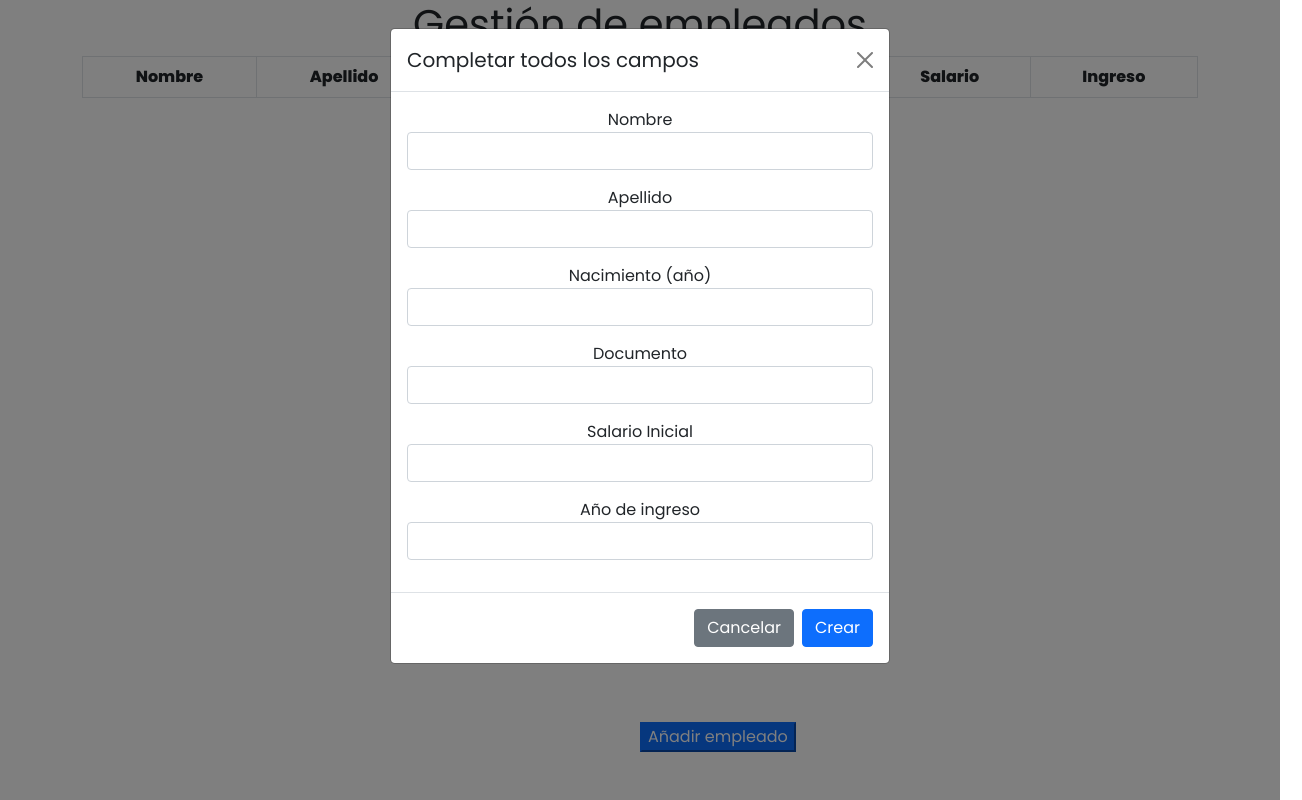
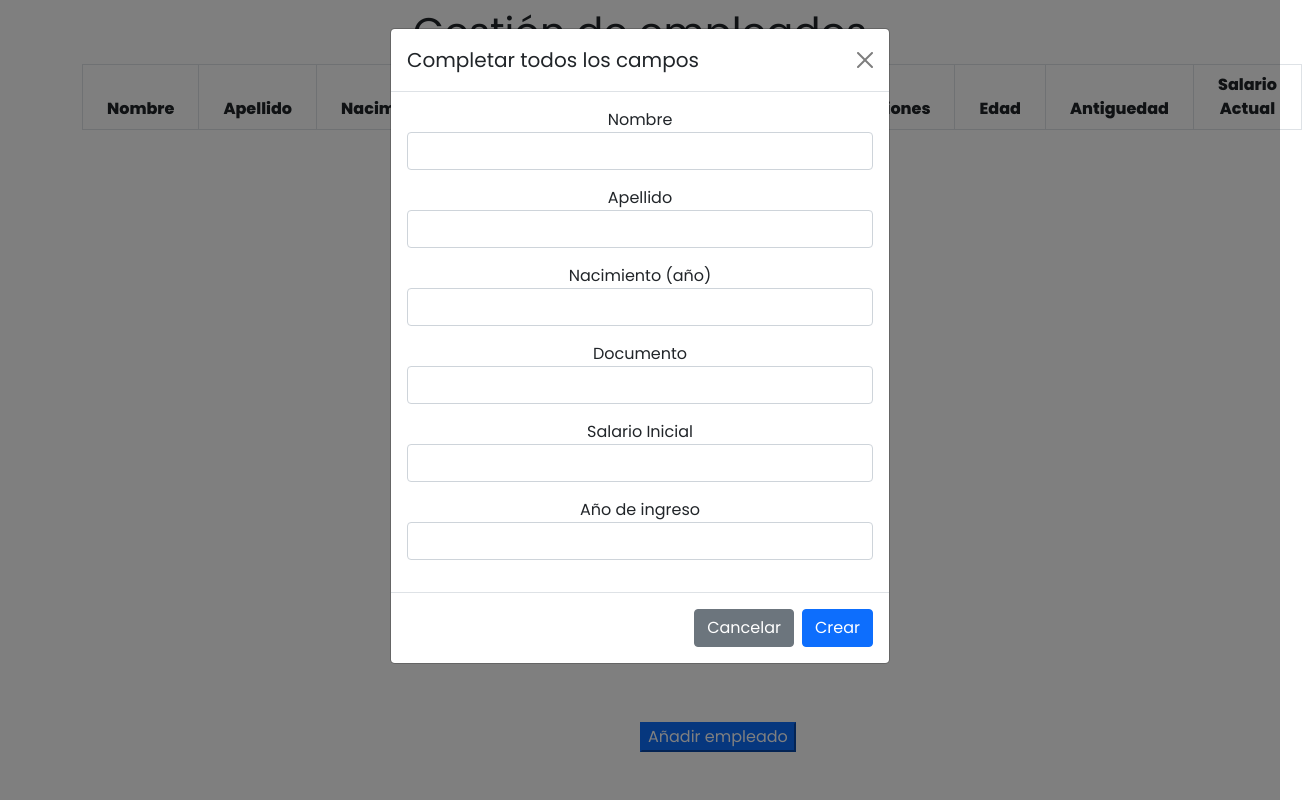
Before and after one commit to sanei1509/ejercicio-cimarron, a website: page index.html in a window 1280 px wide. Both pictures are taken after a click on the button "Añadir empleado". Shown: the whole page, 1302 px wide, since content can reach past the window. Drawn offline with nearby package versions, Linux system fonts and the light colour scheme; some packages are replaced by stand-ins of ours; no server answers; a script that the page names is missing.

Commit message:
last update in the index structure

```diff
--- a/index.html
+++ b/index.html
@@ -33,8 +33,8 @@
     }
   </style>
   <body>
-    <h1>Gestión de empleados</h1>
-    <div class="container">
+    <h1 class="mt-2">Gestión de empleados</h1>
+    <div class="container mt-0">
       <table
         id="tablaEmpleados"
         class="table mt-2 table-bordered table-striped"
@@ -48,10 +48,15 @@
             <th class="px-4">Documento</th>
             <th class="px-4">Salario</th>
             <th class="px-4">Ingreso</th>
+            <th class="px-4">Acciones</th>
+            <th class="px-4">Edad</th>
+            <th class="px-4">Antiguedad</th>
+            <th class="px-4">Salario Actual</th>
           </tr>
         </thead>
         <!-- CONTENIDO DE LA TABLA -->
-        <tbody></tbody>
+        <tbody>
+		</tbody>
       </table>
 
       <!-- Button trigger modal -->
@@ -89,7 +94,7 @@
             </div>
             <div class="modal-body">
 			<!-- TODOS LOS CAMPOS DENTRO DE UN FORM PARA TENER SU CONTROL -->
-			<form action="">
+			<form>
               <div class="mb-3">
                 <label for="nombre">Nombre</label>
                 <input id="nombre" type="text" class="form-control" />
@@ -140,7 +145,5 @@
     ></script>
     <!-- JAVASCRIPT -->
     <script src="main.js"></script>
-    <!-- ALERTAS JS -->
-    <script src="//cdn.jsdelivr.net/npm/alertifyjs@1.13.1/build/alertify.min.js"></script>
   </body>
 </html>
```
